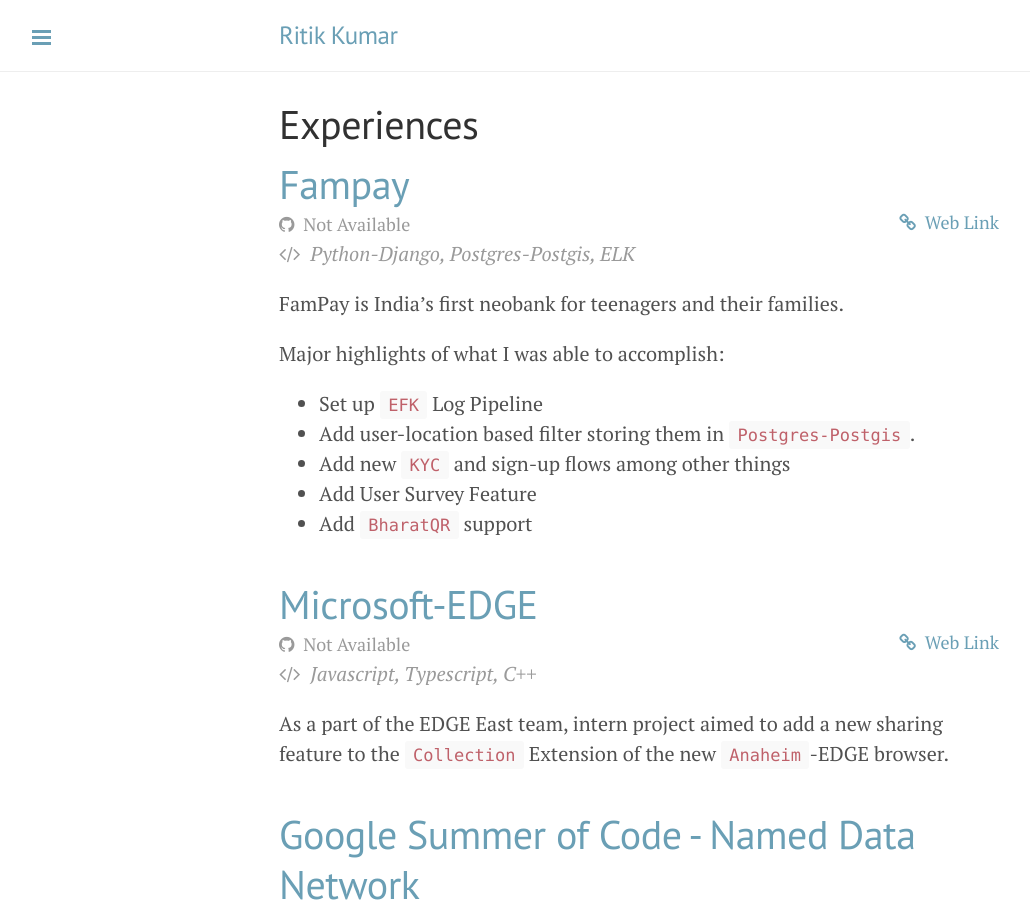
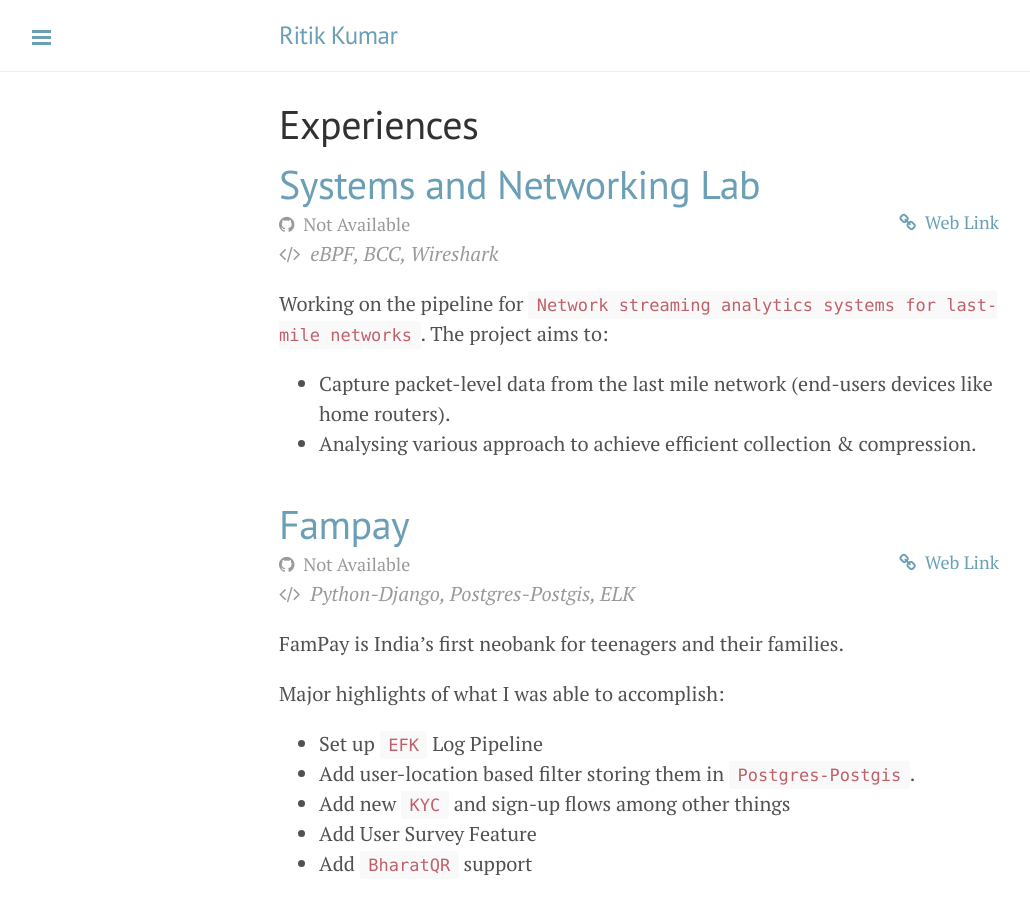
Before and after one commit to dev-ritik/dev-ritik.github.io, a Jekyll site: the page built from experiences.html, in a window 1280 px wide and 900 px high. Shown: the whole window, without its empty margins (1-1031 px from the left). Built offline with Jekyll 4.4.1, drawn with Linux system fonts in a browser that asks for light colours; nearby versions of some CDN libraries.

Commit message:
Update data

```diff
--- /dev/null
+++ b/_experience/SNL.md
@@ -0,0 +1,12 @@
+---
+layout: page
+permalink: /experience/SNL
+title: Systems and Networking Lab
+tech: eBPF, BCC, Wireshark
+reading_order: 8
+company_url: https://snl.cs.ucsb.edu/
+---
+
+Working on the pipeline for `Network streaming analytics systems for last-mile networks`. The project aims to:
+- Capture packet-level data from the last mile network (end-users devices like home routers).
+- Analysing various approach to achieve efficient collection & compression.
--- a/about.md
+++ b/about.md
@@ -4,8 +4,11 @@
 permalink: about.html
 ---
 
-Hey there! I'm Ritik Kumar, 4th Year Senior undergraduate from **Indian Institute of Technology, Roorkee**. I am a
-Backend Developer interested in Computer networks.
+Hi there! Thanks for stopping by!
+
+I'm Ritik Kumar, 4th Year Senior undergraduate at Indian Institute of Technology, Roorkee, interested in Computer
+networks. I am a research intern at [SNL](https://snl.cs.ucsb.edu/) `(Systems and Networking Lab)` UCSB.  I have been
+working as a Backend Developer for quite some time now.
 
 I was `Google Summer of Code` Student Developer 2019 for [NDN](https://named-data.net/project/) `(Named Data Network)`
 and worked on `NpChat`, a peer to peer decentralised media sharing application based on NDN for Android. I had interned
@@ -14,7 +17,8 @@
 have also developed and maintained a few widely used apps for the campus.
 
 I am mostly building cool stuff, usually around Linux messing with configs or fixing some issues in web servers hosted
-on `AWS`.
+on `AWS`. My other hobbies include reading and consuming stuff about modern history & geopolitics, particularly around
+WW II. I also like listening to all kinds of music.
 
 If you found anything around interesting, use any of the channels below to connect with me:)
 
--- a/projects/index.md
+++ b/projects/index.md
@@ -2,11 +2,11 @@
 layout: portfolio
 title: List Of Projects
 projects:
-  Scalable Data-Analytics-Pipeline:
-    desc: Capture packet level data from the last mile network which consists of end-users’ devices like home routers.
-    color: "#1CCD54"
+  Network streaming analytics systems for last-mile networks:
+    desc: Capture packet-level data from the last mile network (end-users devices like home routers).
+    color: "#003660"
     url: https://docs.google.com/presentation/d/1mWfYzblyGt0pJsIyWUfN_hJ8c3bJm8ZCMXgchbn23-k/edit?usp=sharing
-    tech: BCC, eBPF, XDP
+    tech: eBPF, BCC, Wireshark
   Appetizer:
     desc: Official mobile application for IIT Roorkee aiming towards the management of mess functionalities. I worked as the Backend Head and Product Manager
     color: "#FBC014"
@@ -28,6 +28,11 @@
     color: "#5EA0CA"
     url: https://play.google.com/store/apps/details?id=in.ac.iitr.mdg.securityapp
     tech: Python-Django, Postgres, AWS, Docker
+  Vault:
+    desc: Symmetric Key based data backup & recovery utility.
+    color: "#89E051"
+    github: https://github.com/dev-ritik/vault
+    tech: Linux, Bash, find, gpg, pass
   ShuffleWallpaper:
     desc: Shuffle and set wallpaper for Ubuntu
     color: "#19A6B8"
@@ -56,8 +61,11 @@
 ---
 
 ## Open Source Contributions
+[Jinora](https://github.com/mdg-iitr/jinora)
+: Slack webhook app to create anonymous public channels. Written in `Coffeescript`, it is deployed on `Heroku`
+
 [Hubot MDG](https://github.com/mdg-iitr/bot)
-: An internal bot for Mobile Development Group. Written in `Coffeescript`, it is deployed on AWS
+: An internal bot for Mobile Development Group. Written in `Coffeescript`, it is deployed on `AWS`
 
 [jndn](https://github.com/named-data/jndn)
 : Implementation of a `Named Data Networking` client library written in Java.
```
